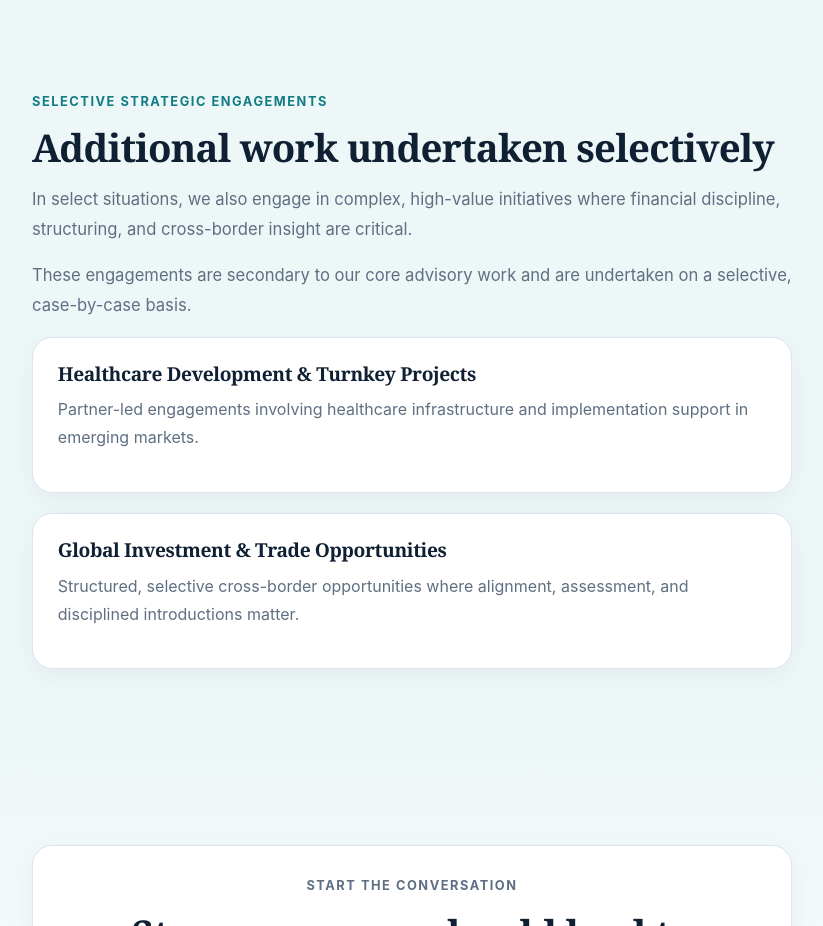
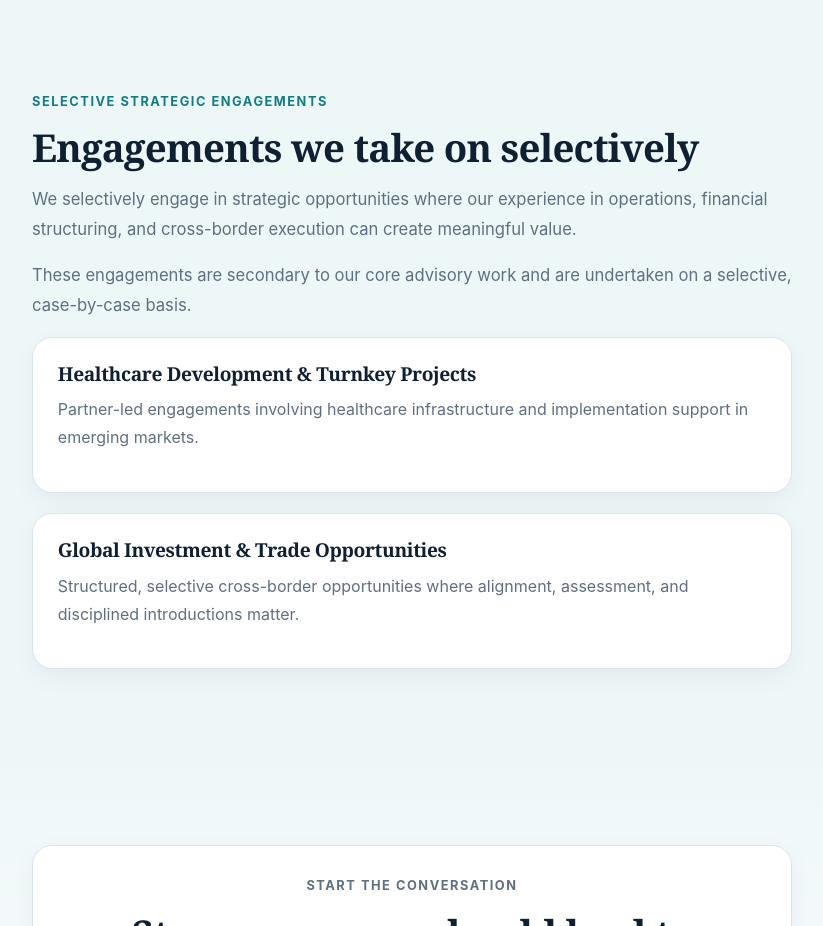
Before and after one commit to pjechete/prosperity-heritage-Advisory-Services, a Next.js app: page / in a window 1280 px wide. Shown: the part 2900-3826 px from the top of the page, without its empty margins (228-1051 px from the left). Built offline with nearby package versions, Linux system fonts and the light colour scheme.

Commit message:
Update page.tsx

```diff
--- a/src/app/page.tsx
+++ b/src/app/page.tsx
@@ -191,12 +191,12 @@ export default function HomePage() {
       <section className="section section-soft">
         <div className="narrow">
           <p className="section-label">Selective strategic engagements</p>
-          <h2 className="section-title">Additional work undertaken selectively</h2>
-          <p className="section-copy">
-            In select situations, we also engage in complex, high-value initiatives
-            where financial discipline, structuring, and cross-border insight are
-            critical.
-          </p>
+          <h2 className="section-title">Engagements we take on selectively</h2>
+<p className="section-copy">
+  We selectively engage in strategic opportunities where our experience in
+  operations, financial structuring, and cross-border execution can create
+  meaningful value.
+</p>
           <p className="section-copy">
             These engagements are secondary to our core advisory work and are
             undertaken on a selective, case-by-case basis.
```
